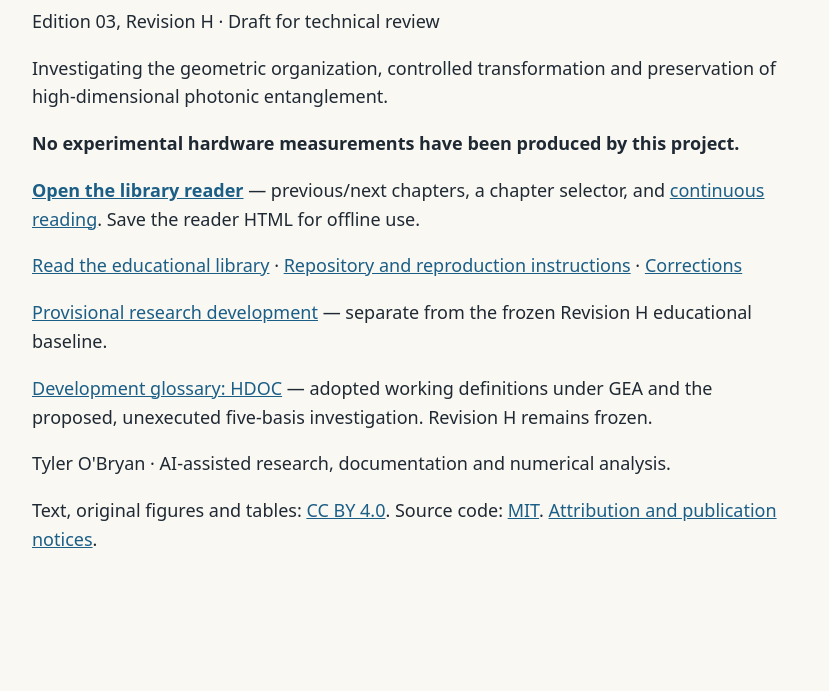
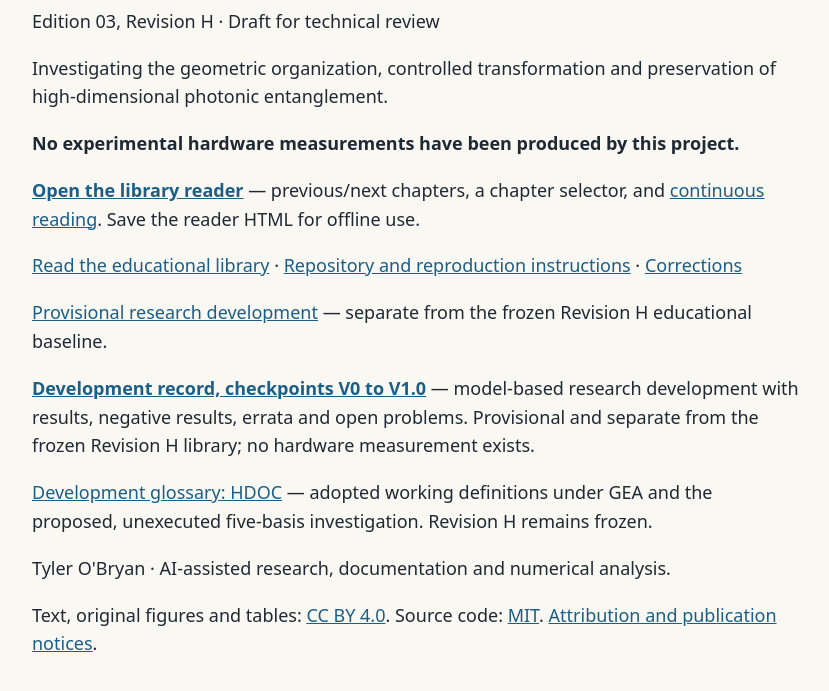
Before and after one commit to tyses101/phasekeep-research, a plain HTML site: page index.html in a window 1280 px wide. Shown: the part 123-814 px from the top of the page, without its empty margins (224-1053 px from the left). Drawn offline with Linux system fonts and the light colour scheme.

Commit message:
Add additive cross-links to the development record
README section, landing-page link and a dated pointer note. Existing text is
unchanged (13 lines added, 0 removed). Revision H and its release are untouched.

Co-Authored-By: Claude Sonnet 5.5 <noreply@anthropic.com>
Claude-Session: https://claude.ai/code/session_016eR64rYWDQtLCki4QQYiE1

```diff
--- a/index.html
+++ b/index.html
@@ -8,6 +8,7 @@
 <p><strong><a href="reader.html">Open the library reader</a></strong> — previous/next chapters, a chapter selector, and <a href="reader.html?view=all">continuous reading</a>. Save the reader HTML for offline use.</p>
 <p><a href="library/index.html">Read the educational library</a> · <a href="https://github.com/tyses101/phasekeep-research">Repository and reproduction instructions</a> · <a href="https://github.com/tyses101/phasekeep-research/issues">Corrections</a></p>
 <p><a href="https://github.com/tyses101/phasekeep-research/blob/main/docs/research-development.md">Provisional research development</a> — separate from the frozen Revision H educational baseline.</p>
+<p><strong><a href="development/index.html">Development record, checkpoints V0 to V1.0</a></strong> — model-based research development with results, negative results, errata and open problems. Provisional and separate from the frozen Revision H library; no hardware measurement exists.</p>
 <p><a href="https://github.com/tyses101/phasekeep-research/blob/main/docs/development-glossary.md">Development glossary: HDOC</a> — adopted working definitions under GEA and the proposed, unexecuted five-basis investigation. Revision H remains frozen.</p>
 <p>Tyler O'Bryan · AI-assisted research, documentation and numerical analysis.</p>
 <p>Text, original figures and tables: <a href="LICENSE-TEXT-CC-BY-4.0.txt">CC BY 4.0</a>. Source code: <a href="LICENSE-CODE-MIT.txt">MIT</a>. <a href="NOTICE.txt">Attribution and publication notices</a>.</p></html>
```
Also changed, not shown: 2 other files.
